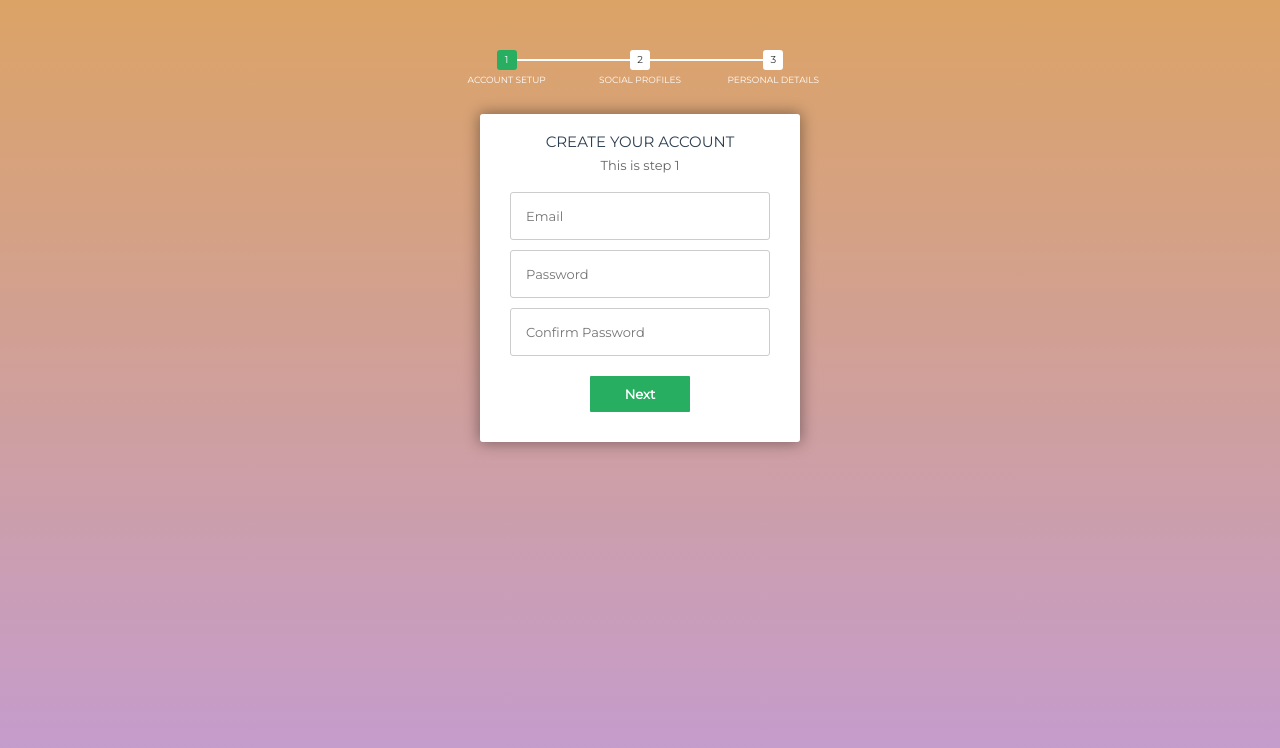
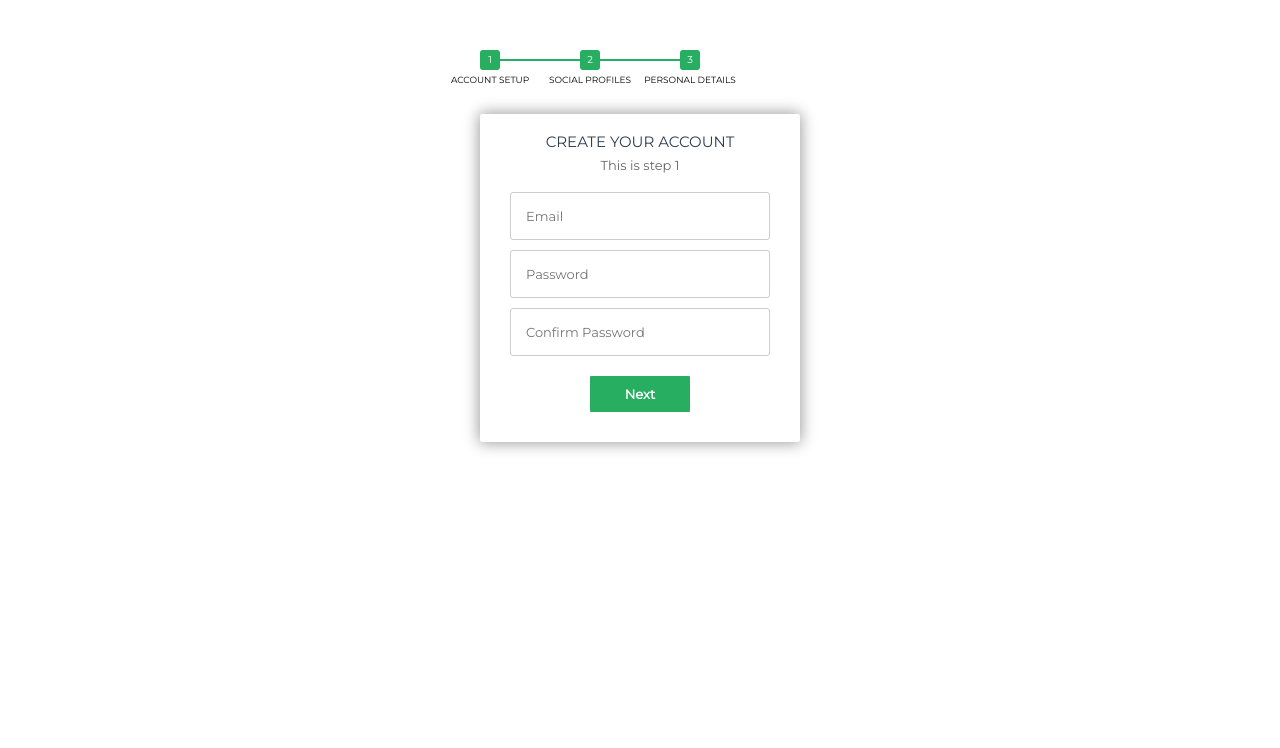
Before and after one commit to NaveenVishwanatham/coinsvarsity, a website: page public/create-ico.html in a window 1280 px wide. Drawn offline with nearby package versions, Linux system fonts and the light colour scheme.

Commit message:
modified css for the multilevel form

```diff
--- a/public/css/style.css
+++ b/public/css/style.css
@@ -9,8 +9,8 @@ html {
 	/*Image only BG fallback*/
 
 	/*background = gradient + image pattern combo*/
-	background:
-		linear-gradient(rgba(196, 102, 0, 0.6), rgba(155, 89, 182, 0.6));
+	/* background:
+		linear-gradient(rgba(196, 102, 0, 0.6), rgba(155, 89, 182, 0.6)); */
 }
 
 body {
@@ -89,10 +89,10 @@ body {
 }
 #progressbar li {
 	list-style-type: none;
-	color: white;
+	color: black;
 	text-transform: uppercase;
 	font-size: 9px;
-	width: 33.33%;
+	width: 25%;
 	float: left;
 	position: relative;
 }
@@ -103,8 +103,8 @@ body {
 	line-height: 20px;
 	display: block;
 	font-size: 10px;
-	color: #333;
-	background: white;
+	color: #ffffff;
+	background: #27AE60;
 	border-radius: 3px;
 	margin: 0 auto 5px auto;
 }
@@ -113,7 +113,7 @@ body {
 	content: '';
 	width: 100%;
 	height: 2px;
-	background: white;
+	background: #27AE60;
 	position: absolute;
 	left: -50%;
 	top: 9px;
```
